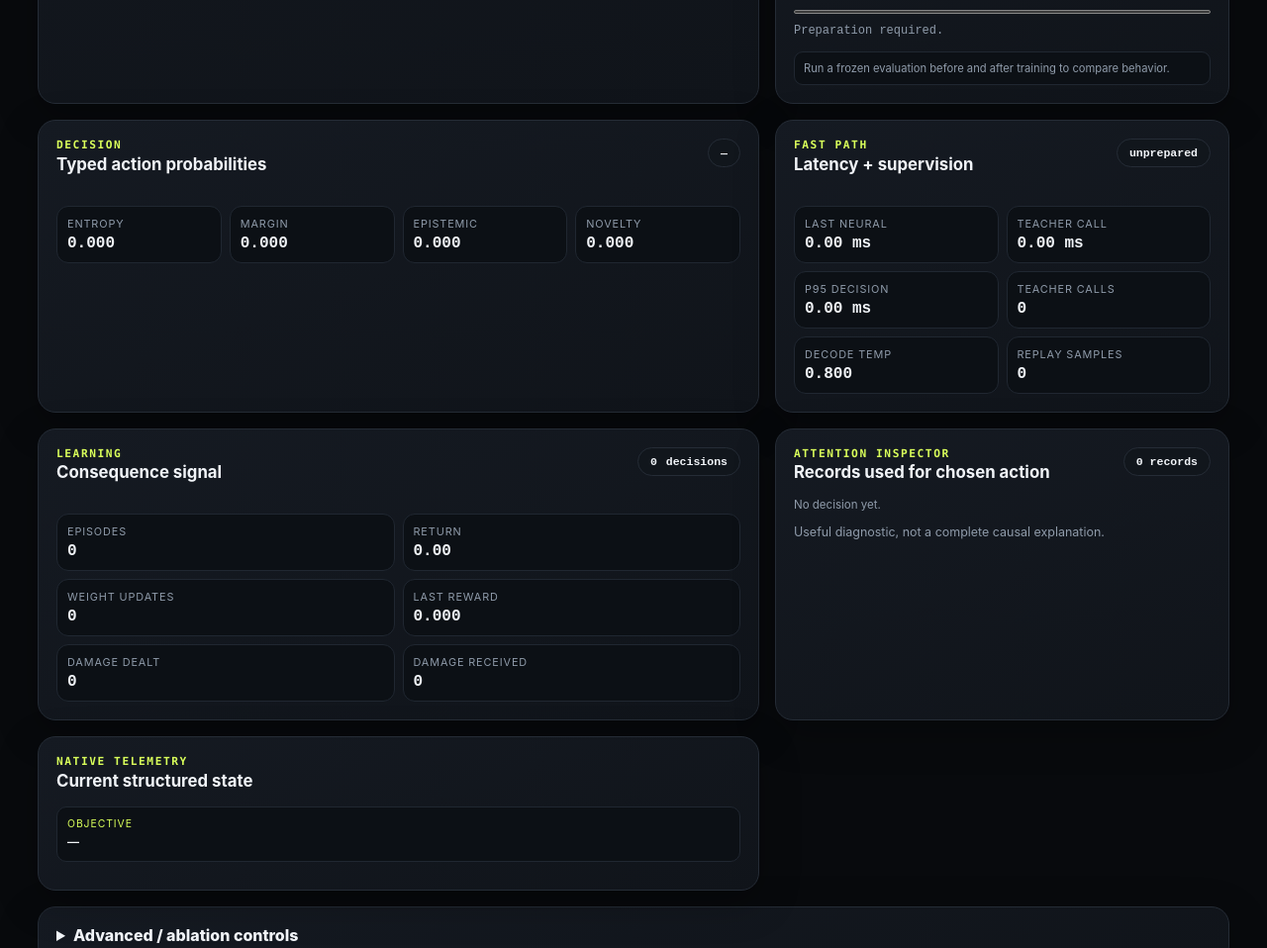
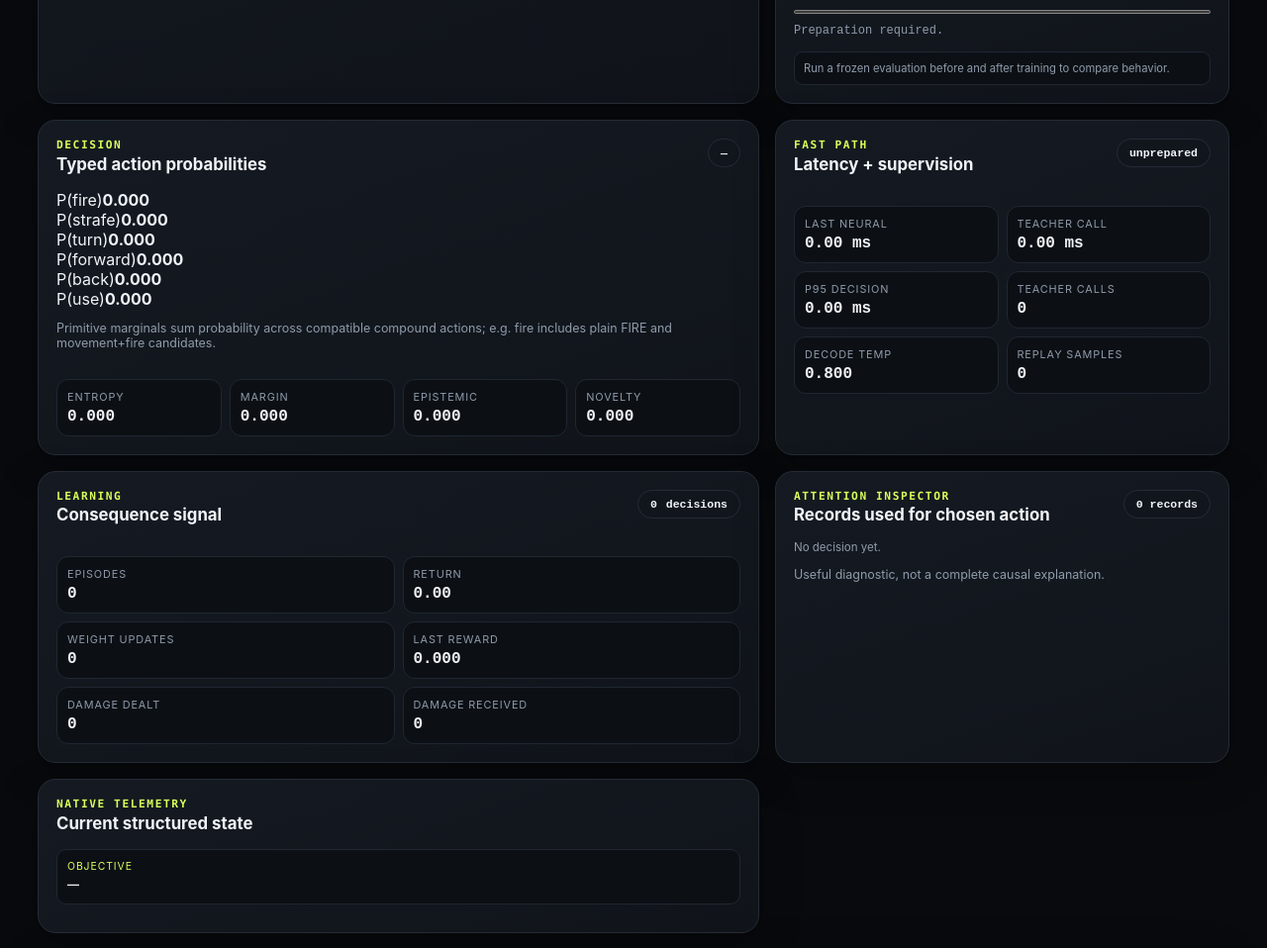
Before and after one commit to collinsomniac/doom-classifier, a plain HTML site: page doom.html in a window 1280 px wide. Shown: the part 1233-2191 px from the top of the page at 99% size. Drawn offline with Linux system fonts and the light colour scheme; a script that the page names is missing.

Commit message:
ui: expose primitive control probability marginals

```diff
--- a/doom.html
+++ b/doom.html
@@ -59,7 +59,7 @@
   <progress id="tuneProgress" max="100" value="0"></progress><div id="tuneStatus" class="model-status">Preparation required.</div><div id="evalResults" class="eval-results"><span>Run a frozen evaluation before and after training to compare behavior.</span></div>
 </article>
 
-<article class="panel decision-panel"><div class="panel-head"><div><p class="kicker">DECISION</p><h2>Typed action probabilities</h2></div><div id="chosenAction" class="choice">—</div></div><div id="actionBars" class="bars"></div><div class="triplet"><div><span>entropy</span><strong id="entropy">0.000</strong></div><div><span>margin</span><strong id="margin">0.000</strong></div><div><span>epistemic</span><strong id="epistemic">0.000</strong></div><div><span>novelty</span><strong id="novelty">0.000</strong></div></div></article>
+<article class="panel decision-panel"><div class="panel-head"><div><p class="kicker">DECISION</p><h2>Typed action probabilities</h2></div><div id="chosenAction" class="choice">—</div></div><div class="intent-strip"><div><span>P(fire)</span><strong id="intentFire">0.000</strong></div><div><span>P(strafe)</span><strong id="intentStrafe">0.000</strong></div><div><span>P(turn)</span><strong id="intentTurn">0.000</strong></div><div><span>P(forward)</span><strong id="intentForward">0.000</strong></div><div><span>P(back)</span><strong id="intentBack">0.000</strong></div><div><span>P(use)</span><strong id="intentUse">0.000</strong></div></div><p class="caption">Primitive marginals sum probability across compatible compound actions; e.g. fire includes plain FIRE and movement+fire candidates.</p><div id="actionBars" class="bars"></div><div class="triplet"><div><span>entropy</span><strong id="entropy">0.000</strong></div><div><span>margin</span><strong id="margin">0.000</strong></div><div><span>epistemic</span><strong id="epistemic">0.000</strong></div><div><span>novelty</span><strong id="novelty">0.000</strong></div></div></article>
 
 <article class="panel"><div class="panel-head"><div><p class="kicker">FAST PATH</p><h2>Latency + supervision</h2></div><div id="backboneName" class="choice">unprepared</div></div><div class="metric-grid"><div><span>last neural</span><strong id="latLast">0.00 ms</strong></div><div><span>teacher call</span><strong id="latSemantic">0.00 ms</strong></div><div><span>p95 decision</span><strong id="latP95">0.00 ms</strong></div><div><span>teacher calls</span><strong id="teacherCalls">0</strong></div><div><span>decode temp</span><strong id="decodeTemp">0.800</strong></div><div><span>replay samples</span><strong id="replaySize">0</strong></div></div></article>
 
```
